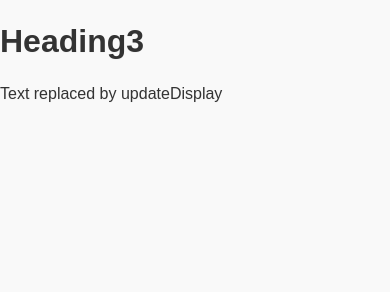
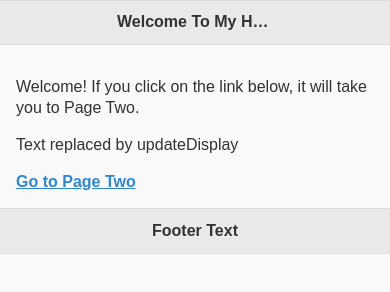
Before and after one commit to greyishmoon/phonegap-S5-navigation-1, a plain HTML site: page www/index.html in a window 390 px wide. Drawn offline with Linux system fonts and the light colour scheme; some packages are replaced by stand-ins of ours.

Commit message:
html completed

```diff
--- a/www/index.html
+++ b/www/index.html
@@ -1,7 +1,7 @@
 <!DOCTYPE html>
 <html>
 <head>
-    <title>Application TEMPLATE</title>
+    <title>Application Navigation 1</title>
 
     <script type="text/javascript" charset="utf-8" src="cordova.js"></script>
 	<script src="jquery-mobile/jquery-1.8.3.min.js" type="text/javascript"></script>
@@ -12,8 +12,40 @@
 
 <body>
 
-  	<h1>Heading3</h1>
-	<div id="linked">Placeholder</div>
+    <div data-role="page" id="pageone">
+      <div data-role="header">
+        <h1>Welcome To My Homepage</h1>
+      </div>
+
+      <div data-role="main" class="ui-content">
+        <p>Welcome! If you click on the link below, it will take you to Page Two.</p>
+          <p><div id="linked">Placeholder</div></p>
+        <a href="#pagetwo">Go to Page Two</a>
+      </div>
+
+      <div data-role="footer">
+        <h1>Footer Text</h1>
+      </div>
+    </div>
+
+    <div data-role="page" id="pagetwo">
+      <div data-role="header">
+        <h1>Welcome To My Homepage</h1>
+      </div>
+
+      <div data-role="main" class="ui-content">
+        <p>This is Page Two. If you click on the link below, it will take you to Page One.</p>
+        <a href="#pageone">Go to Page One</a>
+      </div>
+
+      <div data-role="footer">
+        <h1>Footer Text</h1>
+      </div>
+    </div>
+
+
+
+
 
 </body>
 </html>
```
